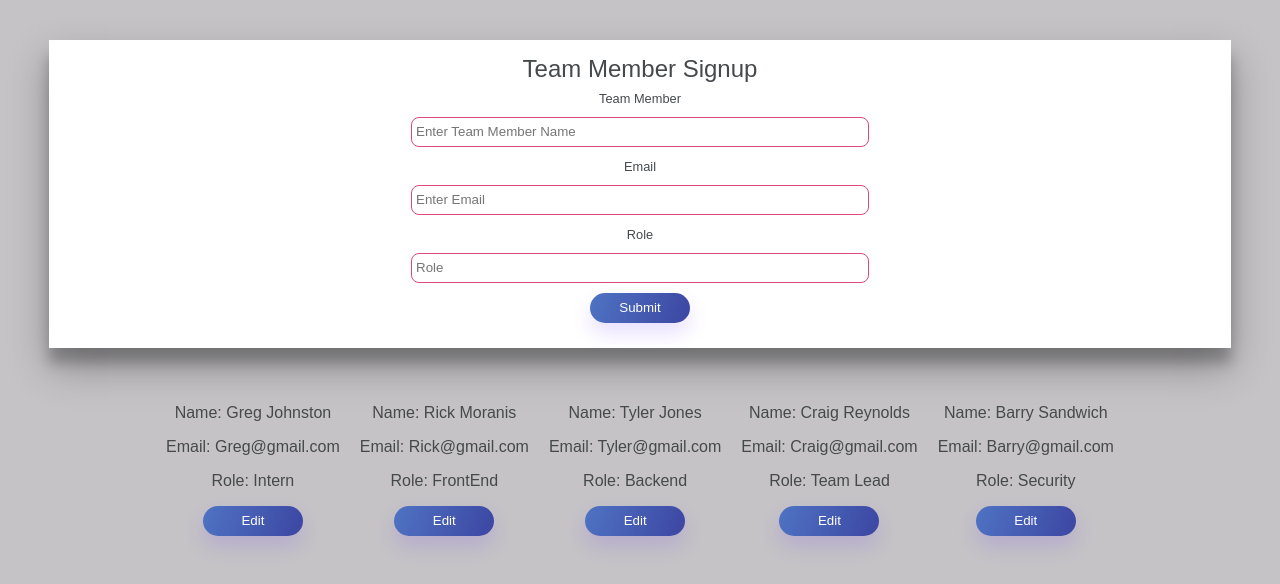
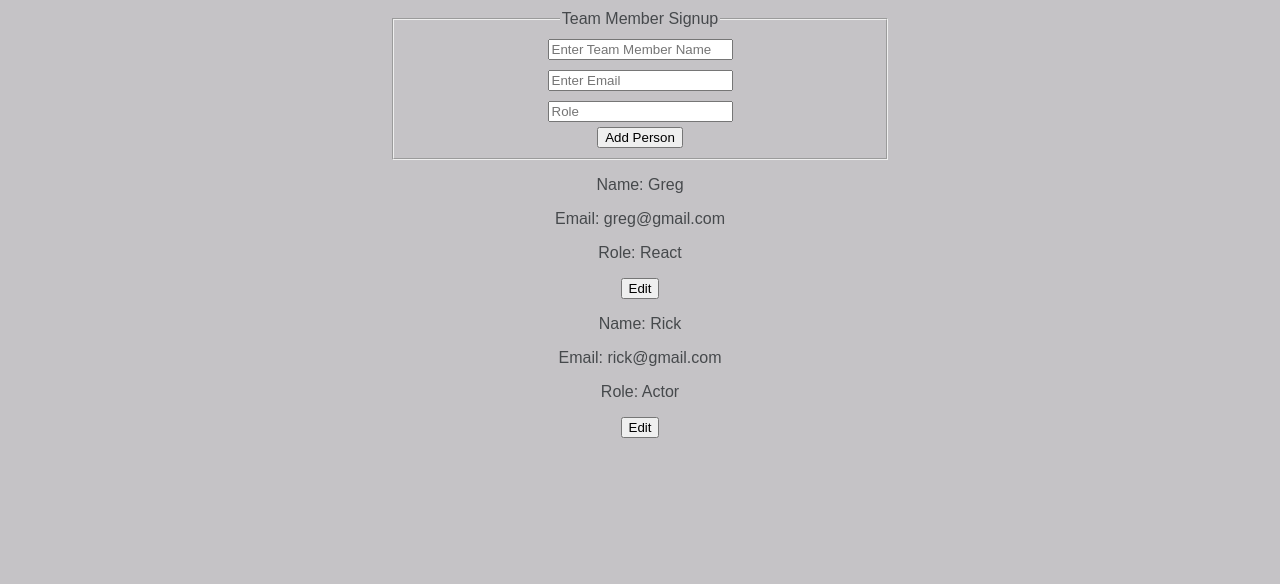
Before and after one commit to bloominstituteoftechnology/team-builder, a React (Create React App) app in the folder team-builder/: page / in a window 1280 px wide. Shown: the top 584 px of the page. Built offline with nearby package versions, Linux system fonts and the light colour scheme.

Commit message:
More work done via Blevins video

```diff
--- a/team-builder/src/App.css
+++ b/team-builder/src/App.css
@@ -11,64 +11,10 @@ body {
 form {
   display: flex;
   flex-direction: column;
-  align-items: center;
-  justify-content: center;
-  max-width: 90vw;
-  margin: 40px auto;
-  background: #fff;
-  padding: 15px;
-  box-shadow: 0 19px 38px rgba(0, 0, 0, 0.3), 0 15px 12px rgba(0, 0, 0, 0.22);
+  max-width: 500px;
+  margin: 10px auto;
 }
 
-label {
-  font-size: 0.8rem;
-  text-align: left;
+form input {
+  margin: 5px;
 }
-
-legend {
-  font-size: 1.5rem;
-}
-
-input {
-  display: block;
-  margin: 10px auto;
-  padding: 4px;
-  max-width: 458px;
-  width: 100%;
-  height: 30px;
-  border: 1px solid #e1467c;
-  box-sizing: border-box;
-  border-radius: 8px;
-}
-
-button {
-  background: linear-gradient(109.1deg, #4f73c3 0%, #3c46a2 100%);
-  box-shadow: 0px 10px 20px rgba(101, 41, 255, 0.15);
-  border-radius: 30px;
-  border: none;
-  padding: 5px 10px;
-  color: #fff;
-  width: 100px;
-  height: 30px;
-}
-button[disabled] {
-  opacity: 0.5;
-}
-
-.team-list-wrapper {
-  margin: auto;
-  width: 100%;
-  display: flex;
-  justify-content: center;
-  flex-direction: row;
-}
-
-.team-list-wrapper p {
-  margin-left: 10px;
-  margin-right: 10px
-}
-
-fieldset {
-  width: 100%;
-  border: 0px;
-}
--- a/team-builder/src/App.js
+++ b/team-builder/src/App.js
@@ -3,26 +3,26 @@ import ReactDOM from "react-dom";
 import NewMemberForm from './components/NewMemberForm'
 import TeamList from './components/TeamList'
 import teamData from './TeamMembers.js'
+import TeamCard from './components/TeamCard';
 
 import './App.css';
 
 
 function App() {
 
-  const [members, setMembers] = useState(teamData)
-  console.log(members);
+  const [people, setPeople] = useState([
+    {name: "Greg", email: "greg@gmail.com", role: "React"},
+    {name: "Rick", email: "rick@gmail.com", role: "Actor"}
+  ]);
+
 
 
 
   return (
     <div className="App">
       <NewMemberForm
-        member={members}
-        setMember={setMembers}
        />
-      <TeamList
-        teamData={teamData}
-       />
+       {people.map(person => <TeamCard person={person} />)}
     </div>
   );
 }
--- a/team-builder/src/components/NewMemberForm.js
+++ b/team-builder/src/components/NewMemberForm.js
@@ -3,67 +3,60 @@ import ReactDOM from "react-dom";
 
 export default function NewMemberForm(props) {
 
-  console.log(props);
 
-  const [teamMember, setTeamMember] = useState({
+
+  const [person, setPerson] = useState({
     name: "",
     email: "",
     role: ""
   });
-
-
-
-  const submitHandler = event => {
+  const handleChange = event => {
+    setPerson({...person, [event.target.name]: event.target.value})
+  };
+  const handleSumbit = event => {
     event.preventDefault();
-    console.log('teamMember', teamMember);
-
-  };
-
-  const changeHandler = event => {
-    const newTeamMember = { ...teamMember, [event.target.name]: event.target.value };
-    setTeamMember(newTeamMember);
-
-  };
-
+    console.log('handleSubmit', person);
+  }
   return (
     <div>
-      <form onSubmit={submitHandler}>
+      <form onSubmit={handleSumbit}>
         <fieldset>
           <legend>Team Member Signup</legend>
           <div className="form-group row">
             <label>
-              Team Member
               <input
                 type="text"
                 name="name"
                 placeholder="Enter Team Member Name"
-                onChange={changeHandler}
+                value={person.name}
+                onChange={handleChange}
               />
             </label>
           </div>
           <div className="form-group">
             <label>
-              Email
               <input
                 type="text"
                 name="email"
                 placeholder="Enter Email"
-                onChange={changeHandler}
+                value={person.email}
+                onChange={handleChange}
+
               />
             </label>
           </div>
           <div className="form-group">
             <label>
-              Role
               <input
                 type="text"
                 name="role"
                 placeholder="Role"
-                onChange={changeHandler}
+                value={person.role}
+                onChange={handleChange}
               />
             </label>
           </div>
-          <button type="submit" className="submit-button">Submit</button>
+          <button type="submit" className="submit-button">Add Person</button>
         </fieldset>
       </form>
     </div>
--- a/team-builder/src/components/TeamCard.js
+++ b/team-builder/src/components/TeamCard.js
@@ -3,12 +3,14 @@ import React from "react";
 
 const TeamCard = (props) => {
 
+  const { person } = props;
+
 
   return (
     <div className = "team-card">
-      <p>Name: {props.name}</p>
-      <p>Email: {props.email}</p>
-      <p>Role: {props.role}</p>
+      <p>Name: {person.name}</p>
+      <p>Email: {person.email}</p>
+      <p>Role: {person.role}</p>
       <button className="edit-button">Edit</button>
     </div>
   );
```
Also changed, not shown: team-builder/src/components/MemberList.js (deleted, +0 -8 lines), 1 other file (tests, documents, lock files or other folders).
